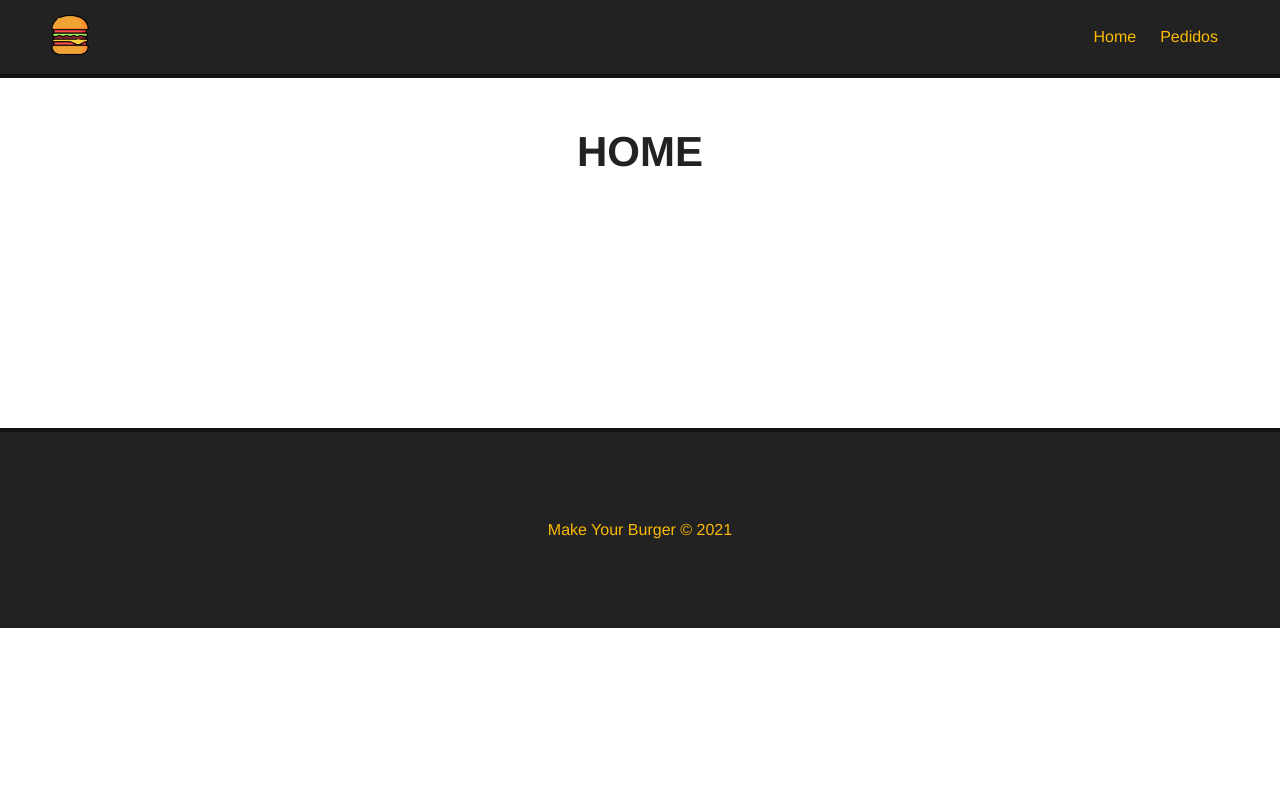
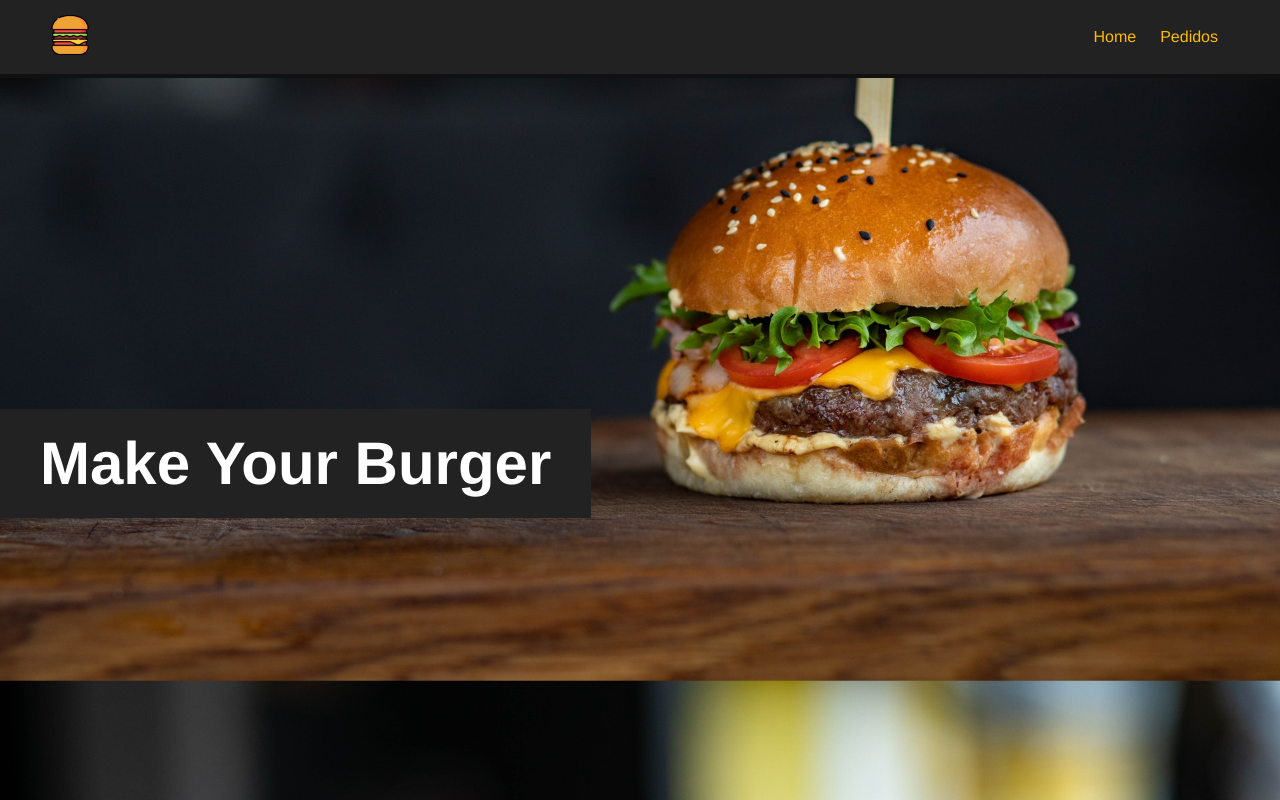
Before and after one commit to nicole-fer/Curso-Vue, a Vue app in the folder project_make_your_burger/: page / in a window 1280 px wide. Shown: the top 800 px of the page. Built offline with nearby package versions, Linux system fonts and the light colour scheme.

Commit message:
Criando banner de aplicação

```diff
--- /dev/null
+++ b/project_make_your_burger/src/components/Banner.vue
@@ -0,0 +1,30 @@
+<template>
+    <div id="main-banner">
+        <h1>Make Your Burger</h1>
+    </div>
+</template>
+
+<script>
+    export default {
+        name: "BannerComponent",
+    }
+</script>
+
+<style scoped>
+    #main-banner {
+        background-image: url('/public/img/burger.jpg');
+        background-position: 0 -250px;
+        background-size: cover;
+        height: 800px;
+        display: flex;
+        align-items: center;
+        justify-content: flex-start;
+    }
+    #main-banner h1 {
+        color: white;
+        text-align: center;
+        font-size: 60px;
+        background-color: #222;
+        padding: 20px 40px;
+    }
+</style>
--- a/project_make_your_burger/src/views/HomeView.vue
+++ b/project_make_your_burger/src/views/HomeView.vue
@@ -1,9 +1,19 @@
 <template>
+  <Banner/>
   <div class="main-conteiner">
-    <h1>HOME</h1>
+    <h1>Monte o Seu Burger:</h1>
+    <p>formulario</p>
+
   </div>
 </template>
 
 <script>
+import Banner from "../components/Banner.vue"
 
+  export default {
+    name: 'HommeCompontent',
+    components: {
+      Banner
+    }
+  }
 </script>
```
